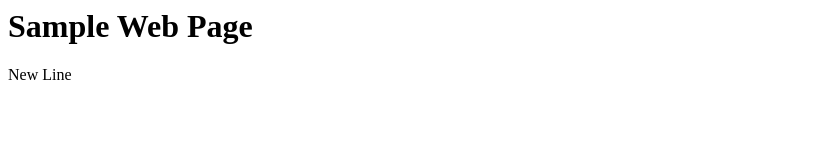
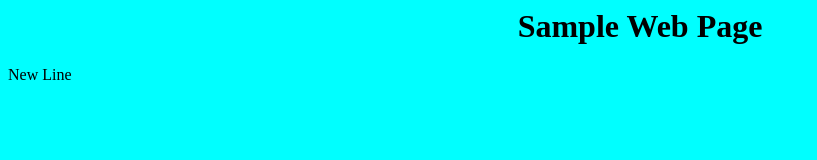
Before and after one commit to haripriya1602/sample, a plain HTML site: page index.html in a window 1280 px wide. Shown: the whole page, without its empty margins (0-817 px from the left). Drawn offline with Linux system fonts and the light colour scheme.

Commit message:
add styles

```diff
--- /dev/null
+++ b/css/styles.css
@@ -0,0 +1,6 @@
+body{
+	background:cyan;
+}
+h1 {
+	text-align:center;
+}
--- a/index.html
+++ b/index.html
@@ -2,6 +2,7 @@
 <html>
 	<head>
 		<title>Home Page</title>
+		<link href="css/styles.css" rel="stylesheet" type="text/css" />
 	</head>
 	<body>
 		<h1>Sample Web Page</h1>
```
